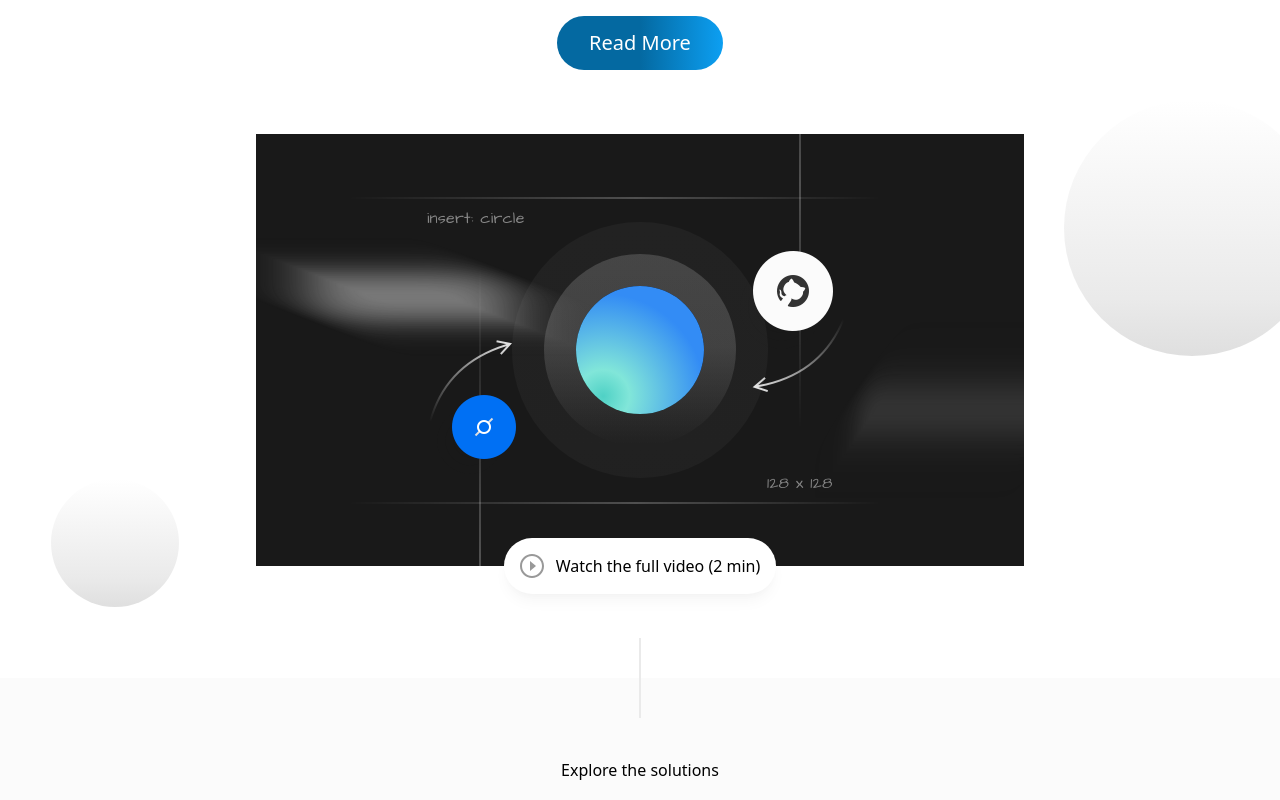
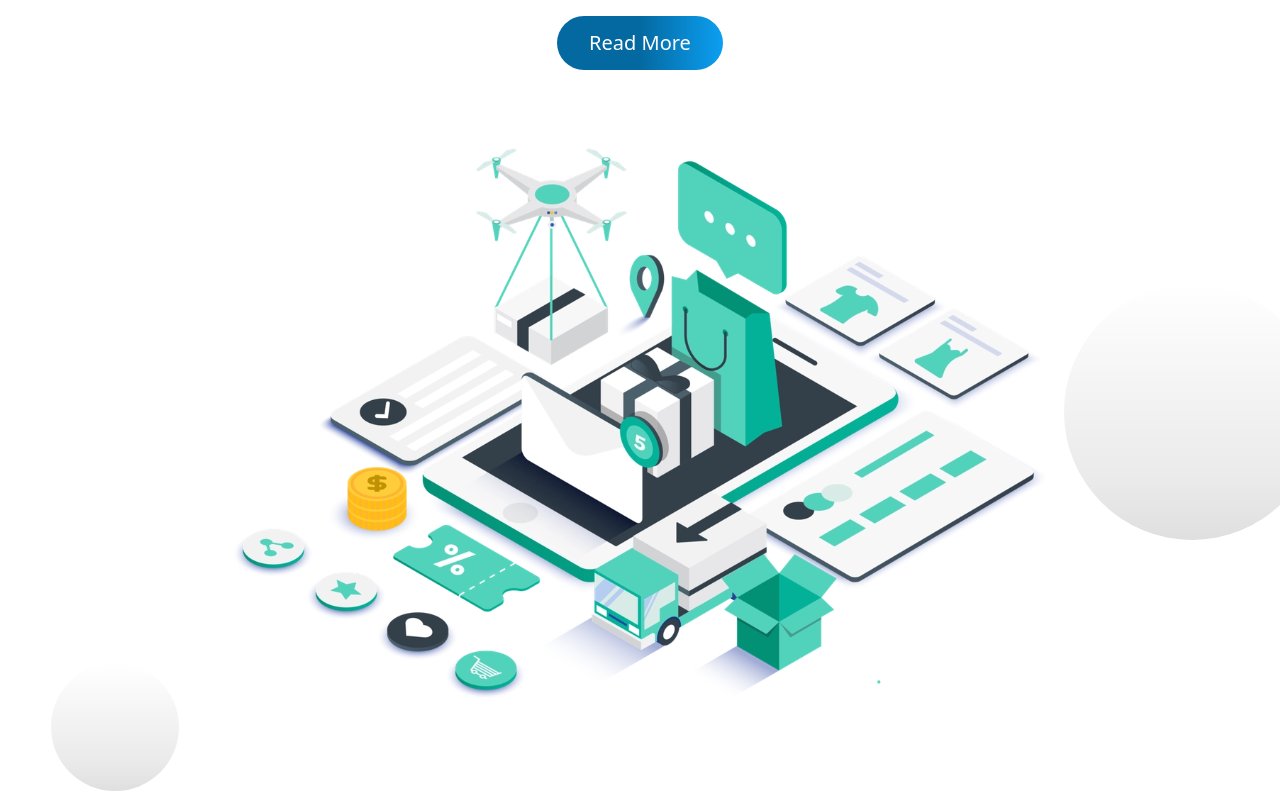
Before and after one commit to mendsalbert/schain, a Next.js app: page /Home in a window 1280 px wide. Shown: the part 420-1220 px from the top of the page. Built offline with nearby package versions, Linux system fonts and the light colour scheme.

Commit message:
schain ui

```diff
--- a/components/partials/HeroHome.jsx
+++ b/components/partials/HeroHome.jsx
@@ -76,104 +76,13 @@ function HeroHome() {
           {/* Hero image */}
           <div>
             <div
-              className="relative flex justify-center mb-8"
+              className="relative flex items-center justify-center mb-8"
               data-aos="zoom-y-out"
               data-aos-delay="450"
             >
-              <div className="flex flex-col justify-center">
-                <img
-                  className="mx-auto"
-                  src={"/images/hero-image.png"}
-                  width="768"
-                  height="432"
-                  alt="Hero"
-                />
-                <svg
-                  className="absolute inset-0 max-w-full mx-auto md:max-w-none h-auto"
-                  width="768"
-                  height="432"
-                  viewBox="0 0 768 432"
-                  xmlns="http://www.w3.org/2000/svg"
-                  xmlnsXlink="http://www.w3.org/1999/xlink"
-                >
-                  <defs>
-                    <linearGradient
-                      x1="50%"
-                      y1="0%"
-                      x2="50%"
-                      y2="100%"
-                      id="hero-ill-a"
-                    >
-                      <stop stopColor="#FFF" offset="0%" />
-                      <stop stopColor="#EAEAEA" offset="77.402%" />
-                      <stop stopColor="#DFDFDF" offset="100%" />
-                    </linearGradient>
-                    <linearGradient
-                      x1="50%"
-                      y1="0%"
-                      x2="50%"
-                      y2="99.24%"
-                      id="hero-ill-b"
-                    >
-                      <stop stopColor="#FFF" offset="0%" />
-                      <stop stopColor="#EAEAEA" offset="48.57%" />
-                      <stop stopColor="#DFDFDF" stopOpacity="0" offset="100%" />
-                    </linearGradient>
-                    <radialGradient
-                      cx="21.152%"
-                      cy="86.063%"
-                      fx="21.152%"
-                      fy="86.063%"
-                      r="79.941%"
-                      id="hero-ill-e"
-                    >
-                      <stop stopColor="#4FD1C5" offset="0%" />
-                      <stop stopColor="#81E6D9" offset="25.871%" />
-                      <stop stopColor="#338CF5" offset="100%" />
-                    </radialGradient>
-                    <circle id="hero-ill-d" cx="384" cy="216" r="64" />
-                  </defs>
-                  <g fill="none" fillRule="evenodd">
-                    <circle
-                      fillOpacity=".04"
-                      fill="url(#hero-ill-a)"
-                      cx="384"
-                      cy="216"
-                      r="128"
-                    />
-                    <circle
-                      fillOpacity=".16"
-                      fill="url(#hero-ill-b)"
-                      cx="384"
-                      cy="216"
-                      r="96"
-                    />
-                    <g fillRule="nonzero">
-                      <use fill="#000" xlinkHref="#hero-ill-d" />
-                      <use fill="url(#hero-ill-e)" xlinkHref="#hero-ill-d" />
-                    </g>
-                  </g>
-                </svg>
+              <div>
+                <img src="/images/landing.svg" className="w-full" />
               </div>
-              <button
-                className="absolute top-full flex items-center transform -translate-y-1/2 bg-white rounded-full font-medium group p-4 shadow-lg"
-                onClick={(e) => {
-                  e.preventDefault();
-                  e.stopPropagation();
-                  setVideoModalOpen(true);
-                }}
-                aria-controls="modal"
-              >
-                <svg
-                  className="w-6 h-6 fill-current text-gray-400 group-hover:text-blue-600 flex-shrink-0"
-                  viewBox="0 0 24 24"
-                  xmlns="http://www.w3.org/2000/svg"
-                >
-                  <path d="M12 22c5.523 0 10-4.477 10-10S17.523 2 12 2 2 6.477 2 12s4.477 10 10 10zm0 2C5.373 24 0 18.627 0 12S5.373 0 12 0s12 5.373 12 12-5.373 12-12 12z" />
-                  <path d="M10 17l6-5-6-5z" />
-                </svg>
-                <span className="ml-3">Watch the full video (2 min)</span>
-              </button>
             </div>
 
             {/* Modal */}
```
